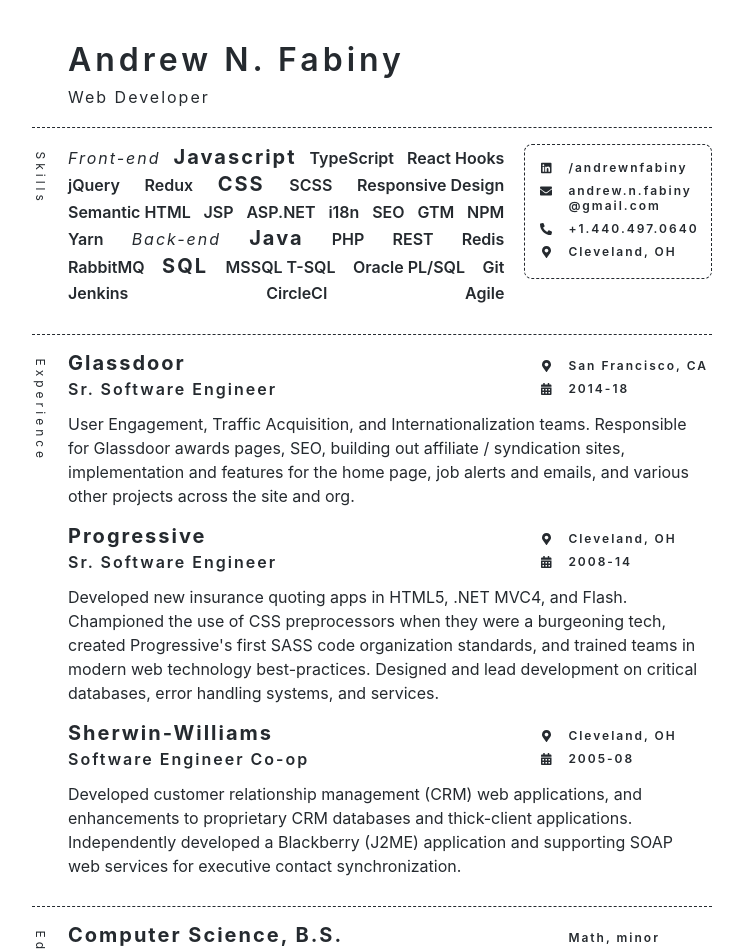
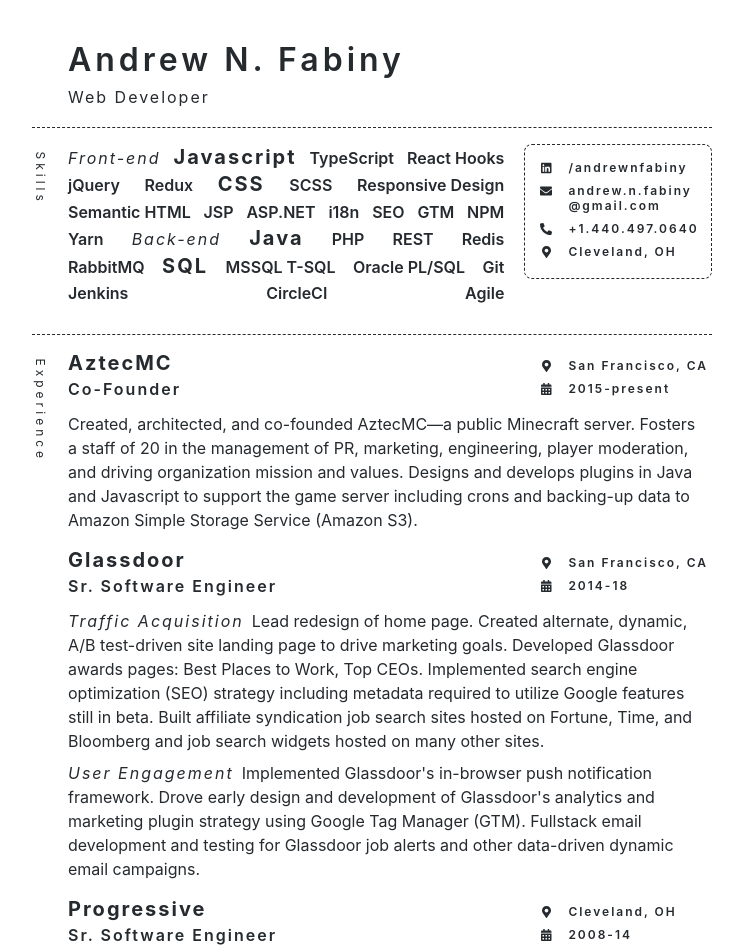
Before and after one commit to NShadeIV/resume, a React (Create React App) app: page / in a window 1280 px wide. Shown: the top 951 px of the page, without its empty margins (268-1011 px from the left). Built offline with nearby package versions, Linux system fonts and the light colour scheme.

Commit message:
re-wrote sections, added section on aztecmc

```diff
--- a/src/App.tsx
+++ b/src/App.tsx
@@ -84,18 +84,6 @@
   </>;
 };
 
-const EducationSection = () => <>
-  <div className="label">Edu</div>
-  <ResumeSection
-    title="Computer Science, B.S."
-    subtitle="Rochester Institute of Technology"
-    subUrl="https://www.rit.edu/computing"
-    sidebar="Math, minor"
-    loc="Rochester, NY"
-    locUrl="https://www.google.com/maps/place/Rochester+Institute+of+Technology/@43.0845933,-77.6765332,17z/data=!3m1!4b1!4m5!3m4!1s0x89d14c603a147e55:0xbe7eb31ed5e22c03!8m2!3d43.0845894!4d-77.6743445"
-  />
-</>;
-
 export const App = () => (
   <div className="app">
     <HeadSection/>
@@ -155,6 +143,20 @@
 
       <div className="label">Experience</div>
       <ResumeSection
+        title="AztecMC"
+        url="https://www.aztecmc.org"
+        subtitle="Co-Founder"
+        loc="San Francisco, CA"
+        dates="2015-present"
+      >
+        <p>
+          Created, architected, and co-founded AztecMC&mdash;a public Minecraft server.
+          Fosters a staff of 20 in the management of PR, marketing, engineering, player moderation, and driving organization mission and values.
+          Designs and develops plugins in Java and Javascript to support the game server including crons and backing-up data to Amazon Simple Storage Service (Amazon S3).
+        </p>
+      </ResumeSection>
+
+      <ResumeSection
         title="Glassdoor"
         url="https://www.glassdoor.com"
         subtitle="Sr. Software Engineer"
@@ -163,11 +165,18 @@
         dates="2014-18"
       >
         <p>
-          User Engagement, Traffic Acquisition, and Internationalization
-          teams. Responsible for Glassdoor awards pages, SEO, building out
-          affiliate / syndication sites, implementation and features for the
-          home page, job alerts and emails, and various other projects across
-          the site and org.
+          <h4>Traffic Acquisition</h4>
+          Lead redesign of home page.
+          Created alternate, dynamic, A/B test-driven site landing page to drive marketing goals.
+          Developed Glassdoor awards pages: Best Places to Work, Top CEOs.
+          Implemented search engine optimization (SEO) strategy including metadata required to utilize Google features still in beta.
+          Built affiliate syndication job search sites hosted on Fortune, Time, and Bloomberg and job search widgets hosted on many other sites.
+        </p>
+        <p>
+          <h4>User Engagement</h4>
+          Implemented Glassdoor's in-browser push notification framework.
+          Drove early design and development of Glassdoor's analytics and marketing plugin strategy using Google Tag Manager (GTM).
+          Fullstack email development and testing for Glassdoor job alerts and other data-driven dynamic email campaigns.
         </p>
       </ResumeSection>
 
@@ -180,12 +189,10 @@
         dates="2008-14"
       >
         <p>
-          Developed new insurance quoting apps in HTML5, .NET MVC4, and Flash.
-          Championed the use of CSS preprocessors when they were a burgeoning
-          tech, created Progressive's first SASS code organization standards,
-          and trained teams in modern web technology best-practices. Designed
-          and lead development on critical databases, error handling systems,
-          and services.
+          <h4>Auto Quoting</h4>
+          Developed new insurance quoting apps using HTML5, C# / .NET MVC, and Actionscript / Flash.
+          Championed the use of CSS preprocessors when they were a burgeoning technology, creating Progressive's first SASS code organization standards, and trained teams in modern web technology best-practices.
+          Designed and lead development on critical services: session databases, error handling systems, and long-term storage webservices.
         </p>
       </ResumeSection>
 
@@ -198,17 +205,25 @@
         dates="2005-08"
       >
         <p>
-          Developed customer relationship management (CRM) web applications,
-          and enhancements to proprietary CRM databases and thick-client
-          applications. Independently developed a Blackberry (J2ME)
-          application and supporting SOAP web services for executive contact
-          synchronization.
+          Developed customer relationship management (CRM) web applications and enhancements using Java, PL/SQL, and a proprietary language similar to Visual Basic.
+          Independently developed a Blackberry mobile application (J2ME) and supporting SOAP web services for executive contact synchronization.
         </p>
       </ResumeSection>
 
       <hr />
 
-      <EducationSection/>
+      <div className="label">Edu</div>
+      <ResumeSection
+        title="Computer Science, B.S."
+        subtitle="Rochester Institute of Technology"
+        subUrl="https://www.rit.edu/computing"
+        loc="Rochester, NY"
+        locUrl="https://www.google.com/maps/place/Rochester+Institute+of+Technology/@43.0845933,-77.6765332,17z/data=!3m1!4b1!4m5!3m4!1s0x89d14c603a147e55:0xbe7eb31ed5e22c03!8m2!3d43.0845894!4d-77.6743445"
+      >
+        <p>
+          Minors in Mathematics and Literary Studies, and a concentration in computer graphics.
+        </p>
+      </ResumeSection>
     </main>
   </div>
 );
--- a/src/css/structure.scss
+++ b/src/css/structure.scss
@@ -76,9 +76,6 @@
   h3 {
     margin: 0.25rem 0 0 0;
   }
-  h4 {
-    margin: 0.4rem 0 0 0;
-  }
   p {
     grid-column: 2 / span 3;
     margin: 0;
--- a/src/css/styles.scss
+++ b/src/css/styles.scss
@@ -61,6 +61,15 @@
 p {
   line-height: 1.5;
   font-weight: $font-weight;
+
+  h4 {
+    display: inline;
+    font-size: 1rem;
+    font-weight: 400;
+    font-style: italic;
+    letter-spacing: 0.125rem;
+    margin-right: 0.5rem;
+  }
 }
 
 .label {
--- a/src/ts/NakedA.tsx
+++ b/src/ts/NakedA.tsx
@@ -3,7 +3,7 @@
 type AnchorProps = JSX.IntrinsicElements["a"];
 type SpanProps = JSX.IntrinsicElements["span"];
 
-export const NakedA = (props: AnchorProps | SpanProps) => "href" in props ? (
+export const NakedA = (props: AnchorProps | SpanProps) => "href" in props && props.href ? (
     <a {...Object.assign(props.href && props.href.startsWith("http") ? {target:"_blank", rel:"noreferrer"} : {}, props)}>
       {props.children}
     </a>
--- a/src/ts/ResumeSection.tsx
+++ b/src/ts/ResumeSection.tsx
@@ -23,7 +23,7 @@
   tertitle?: string;
   sidebar?: string;
   loc: string;
-  locUrl: string;
+  locUrl?: string;
   dates?: string;
   children?: ReactNode;
 }) => {
```
